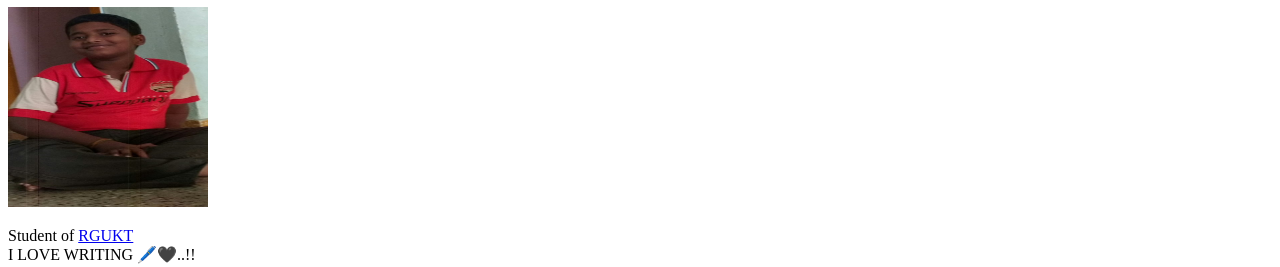
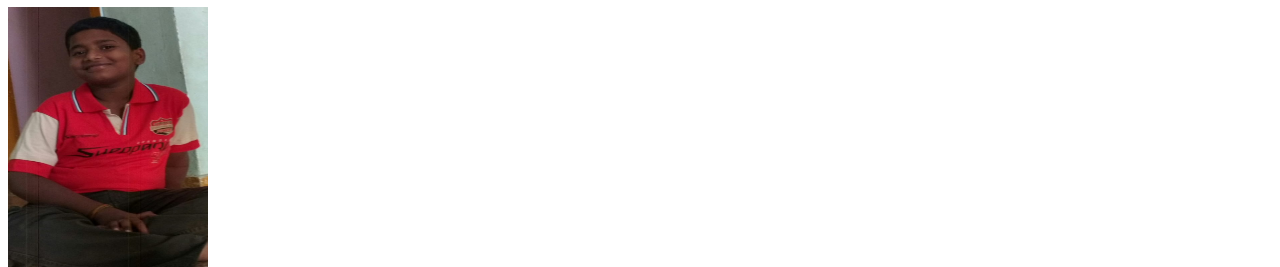
Before and after one commit to Manideeplearner/Mani-s-Personal-Site.github.io, a plain HTML site: page index.html in a window 1280 px wide. Shown: the part 73-340 px from the top of the page. Drawn offline with Linux system fonts and the light colour scheme.

Commit message:
Update index.html

```diff
--- a/index.html
+++ b/index.html
@@ -6,7 +6,7 @@
 </head>
 <body>
     <h1>K.V.S.Manideep</h1>
-    <img src="./mani.jpg" alt="photo of mine" height="200" width="200">
+    <img src="./mani.jpg" alt="photo of mine" height="300" width="200">
     <p>Student of <a href="https://www.rgukt.in/">RGUKT</a>
     <br>
     I LOVE WRITING 🖊️🖤..!!
```
